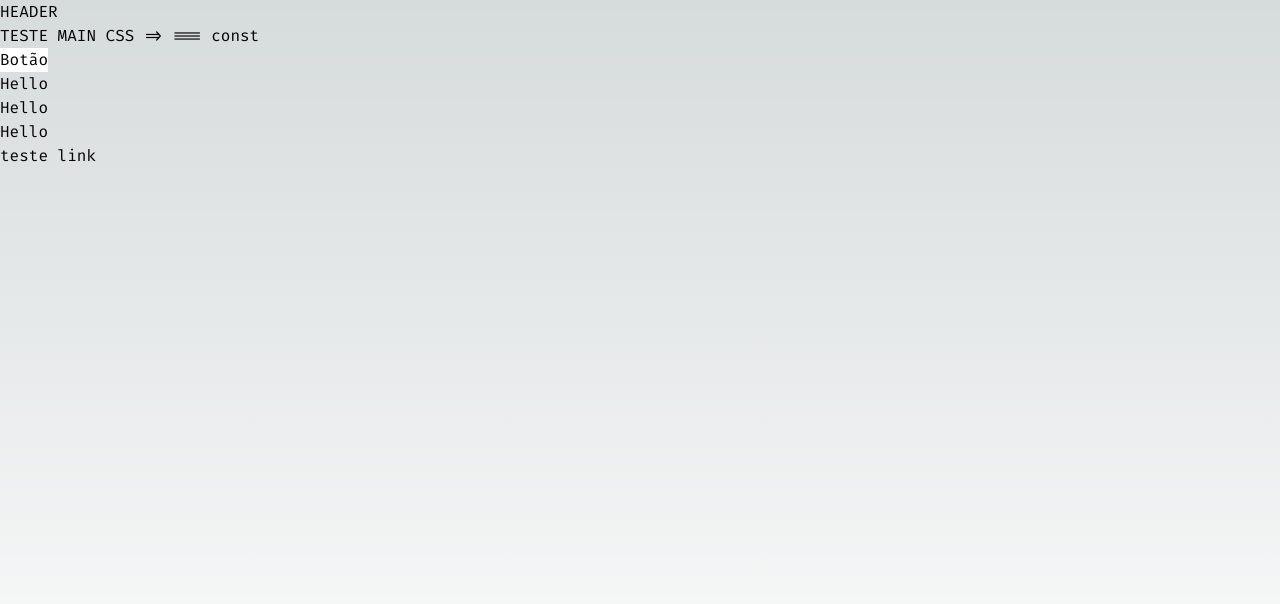
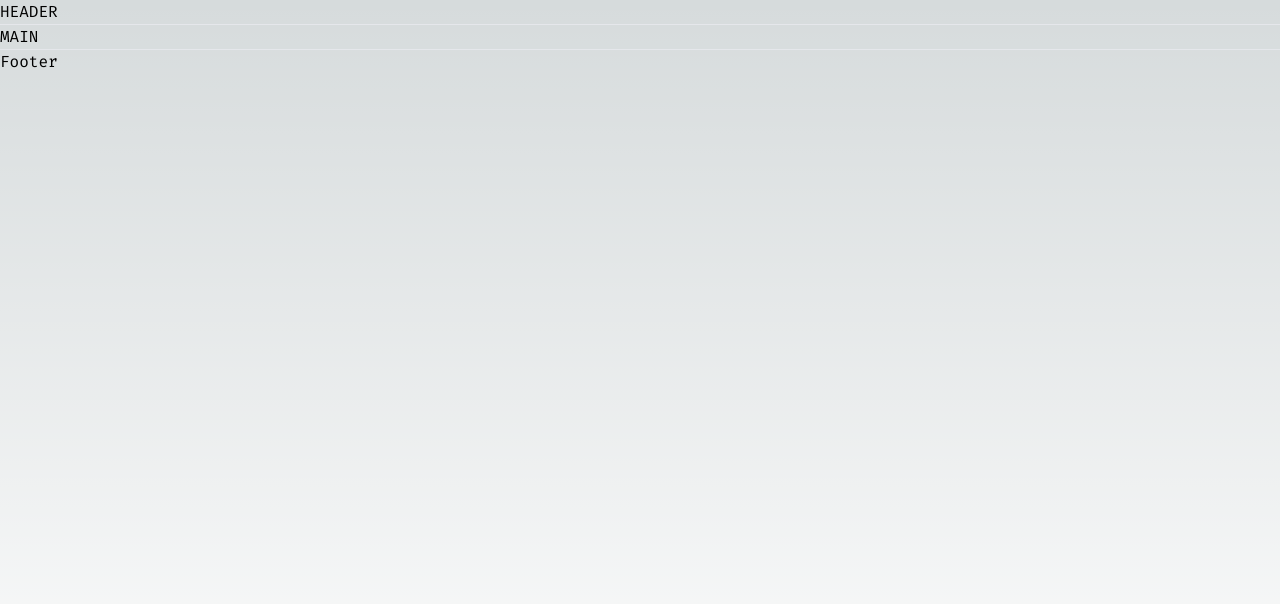
Before and after one commit to Robsonnsbr/landing-page, a Next.js app: page / in a window 1280 px wide. Shown: the top 604 px of the page. Built offline with nearby package versions, Linux system fonts and the light colour scheme.

Commit message:
initial: including the first element in the list of

```diff
--- a/src/app/page.tsx
+++ b/src/app/page.tsx
@@ -1,21 +1,16 @@
-import Header from '../components/Header';
+import Footer from '@/components/Footer';
+import Header from '@/components/Header';
 
 export default function Home() {
   return (
     <>
       <Header />
+      <hr />
       <main>
-        <h1>TESTE MAIN CSS {'=> ==='} const</h1>
-        <>
-          <button className="text-black bg-white">Botão</button>
-          <ul>
-            <li>Hello</li>
-            <li>Hello</li>
-            <li>Hello</li>
-            <a href="/">teste link</a>
-          </ul>
-        </>
+        <div>MAIN</div>
       </main>
+      <hr />
+      <Footer />
     </>
   );
 }
--- /dev/null
+++ b/src/components/Footer/index.tsx
@@ -0,0 +1,5 @@
+function Footer() {
+  return <div>Footer</div>;
+}
+
+export default Footer;
--- a/src/components/Header/index.tsx
+++ b/src/components/Header/index.tsx
@@ -1,5 +1,3 @@
-import React from 'react';
-
 export default function Header() {
   return <div>HEADER</div>;
 }
```
Also changed, not shown: src/components/Footer/intex.tsx (deleted).
